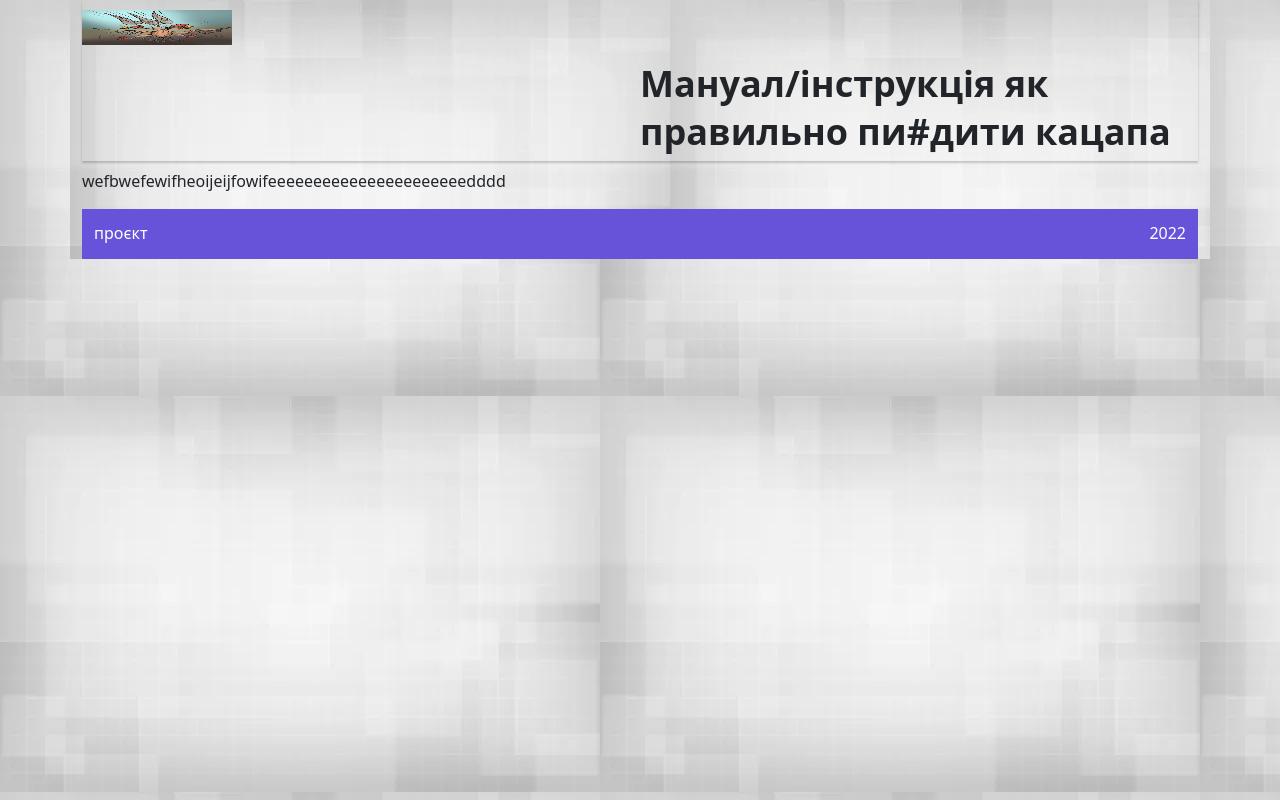
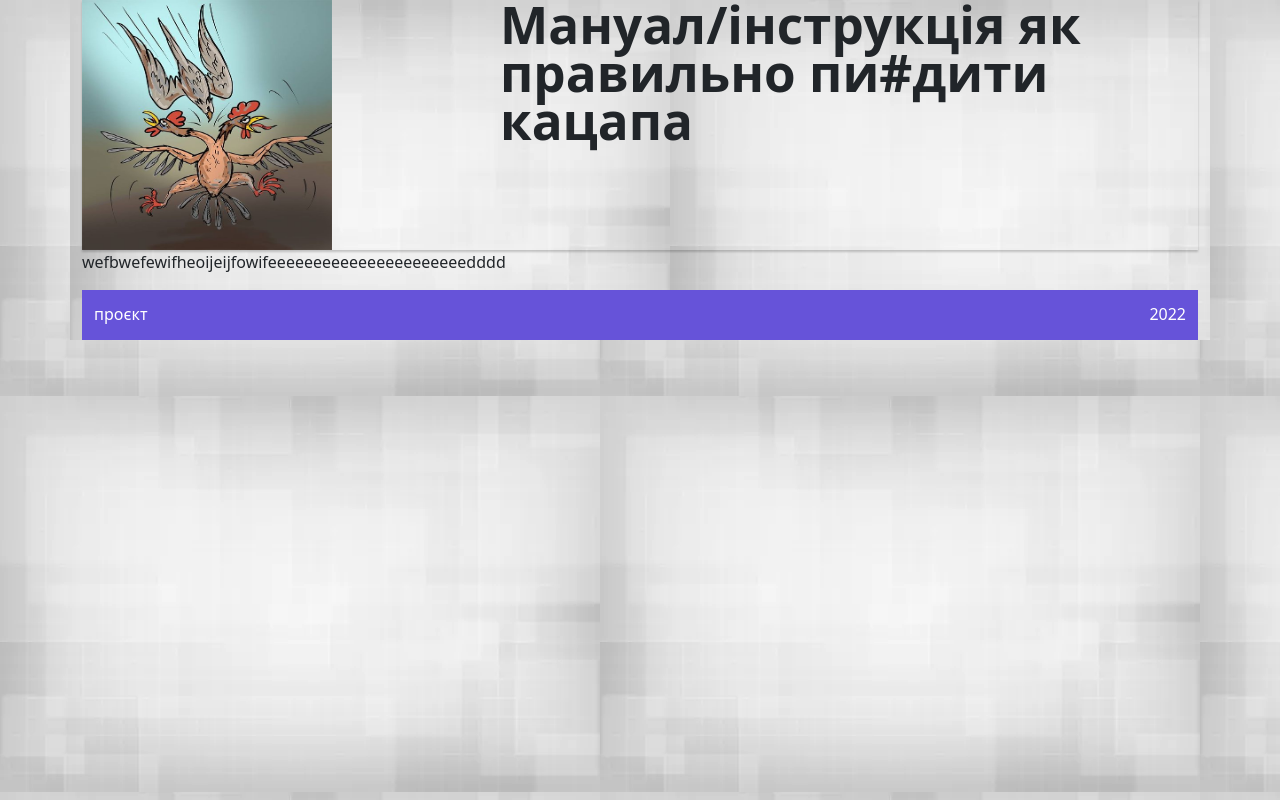
Before and after one commit to Kserhi/Web, a plain HTML site: page index.html in a window 1280 px wide. Drawn offline with nearby package versions, Linux system fonts and the light colour scheme.

Commit message:
налаштував шапку

```diff
--- a/index.html
+++ b/index.html
@@ -12,15 +12,16 @@
 
 <body class="container зад">
 
-  <header class="page-header ">
-    <img class="курка"src="img/курка.jpg"  alt="курка">
+     <header class="page-header ">
 
-    <div>
       <h1 class="page-title ">Мануал/інструкція як правильно пи#дити кацапа</h1>
-    </div>
+      <img class="курка"src="img/курка.jpg"  alt="курка">
 
 
-  </header>
+
+
+
+     </header>
 
 
 
--- a/style.css
+++ b/style.css
@@ -7,23 +7,37 @@
 
 .container { /*хуйня для всьої сьорінки*/
   width: 50%;/*ширина блоку*/
+}
 
 
 
+
+.курка{
+  height: 250px; /* Высота блока */
+  width: 250px; /* Ширина блока */
+  position: absolute;
 }
-.курка{
-  height: 50px; /* Высота блока */
-  width: 150px; /* Ширина блока */
-  padding: 10px 0px 5px 0px;
-}
+
+
 .page-header {
+  height: 250px; /* Высота блока */
   box-shadow: 0 2px 2px rgba(0, 0, 0, 0.2);
 }
 
+.div{
+
+position: absolute;
+}
+
+
+
 .page-title {
-  padding: 10px 0px 5px 50%;/*внутрішні відступи тексту */
+  width: 700px; /* Ширина блока */
+  position: absolute;
+  left: 500px;
+  padding: 0px 0px 0px 0px;  /* внутрішні відступи тексту */
   font-weight: bold;
-  font-size: 36px;
+  font-size: 3.2em;;
   line-height: 48px;
 }
 
```
